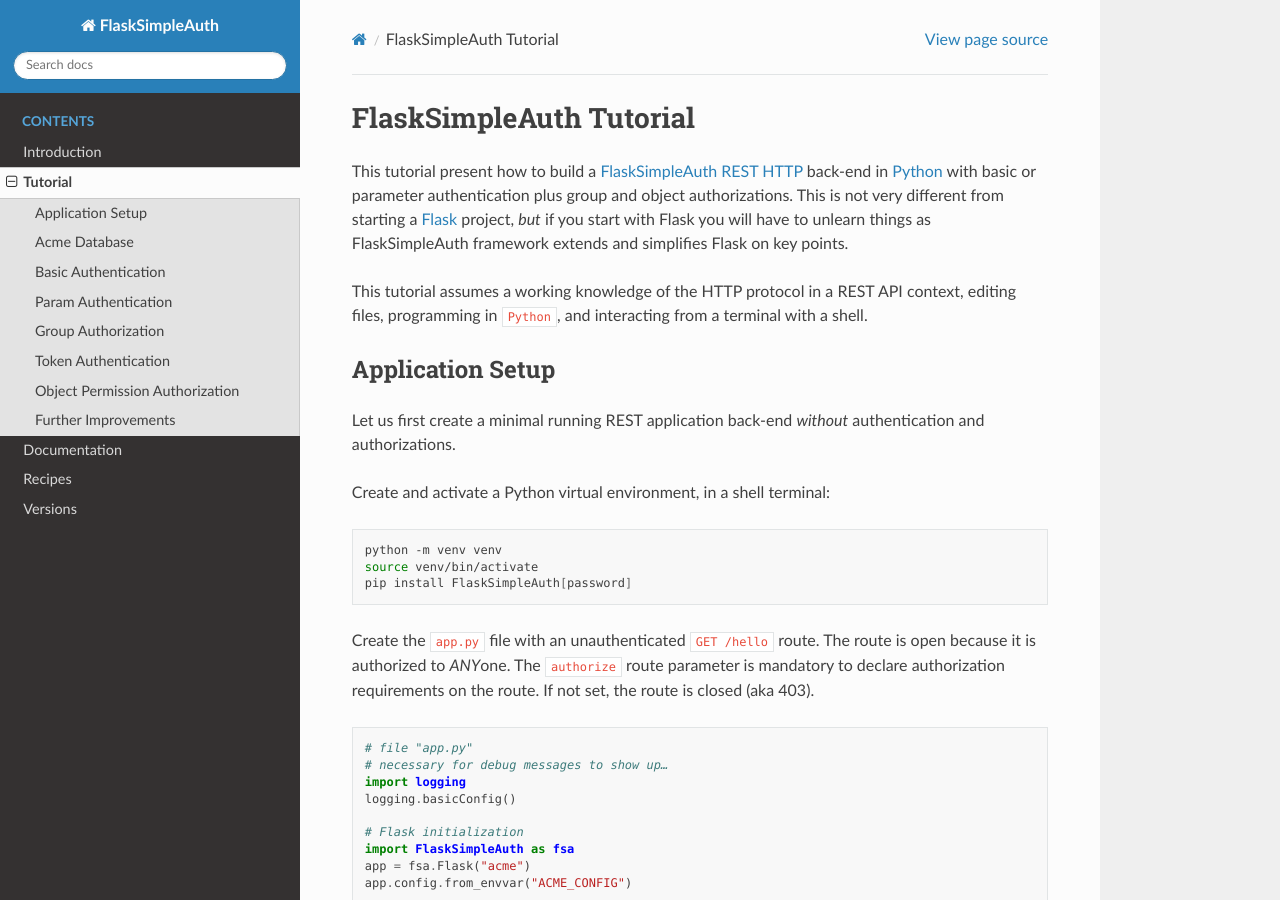
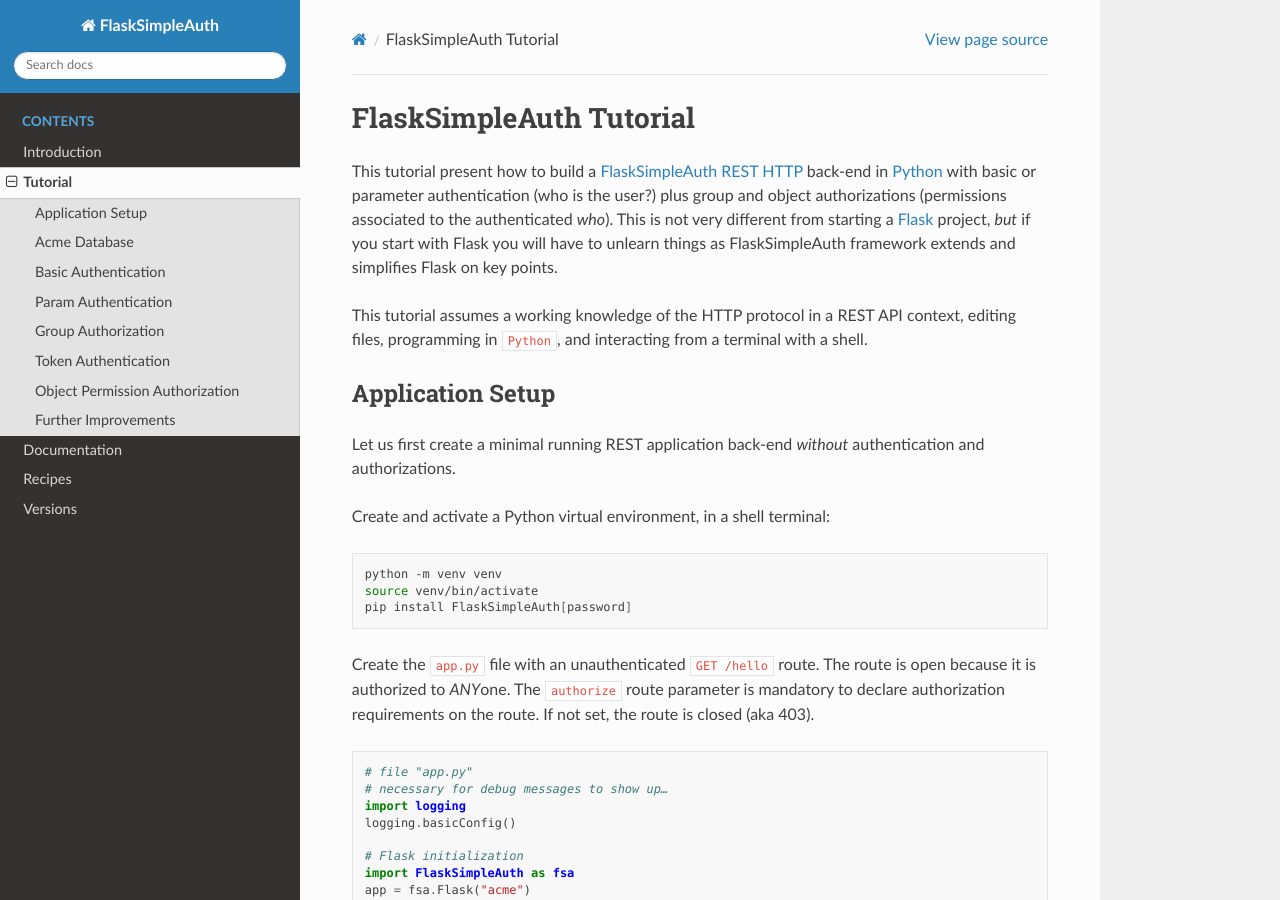
Before and after one commit to zx80/flask-simple-auth, a Sphinx documentation site: the page built from docs/TUTORIAL.md, in a window 1280 px wide and 900 px high. Built offline with Sphinx 7.4.7 and the Read the Docs theme 2.0.0, drawn with Linux system fonts in a browser that asks for light colours; pages that are not in the unit, such as notebooks, are missing from menus.

```diff
--- a/docs/TUTORIAL.md
+++ b/docs/TUTORIAL.md
@@ -5,7 +5,8 @@ This tutorial present how to build a
 [REST](https://en.wikipedia.org/wiki/REST)
 [HTTP](https://en.wikipedia.org/wiki/HTTP)
 back-end in [Python](https://python.org/)
-with basic or parameter authentication plus group and object authorizations.
+with basic or parameter authentication (who is the user?) plus group and object
+authorizations (permissions associated to the authenticated *who*).
 This is not very different from starting a
 [Flask](https://flask.palletsprojects.com/) project, *but* if you start
 with Flask you will have to unlearn things as FlaskSimpleAuth framework extends
```
